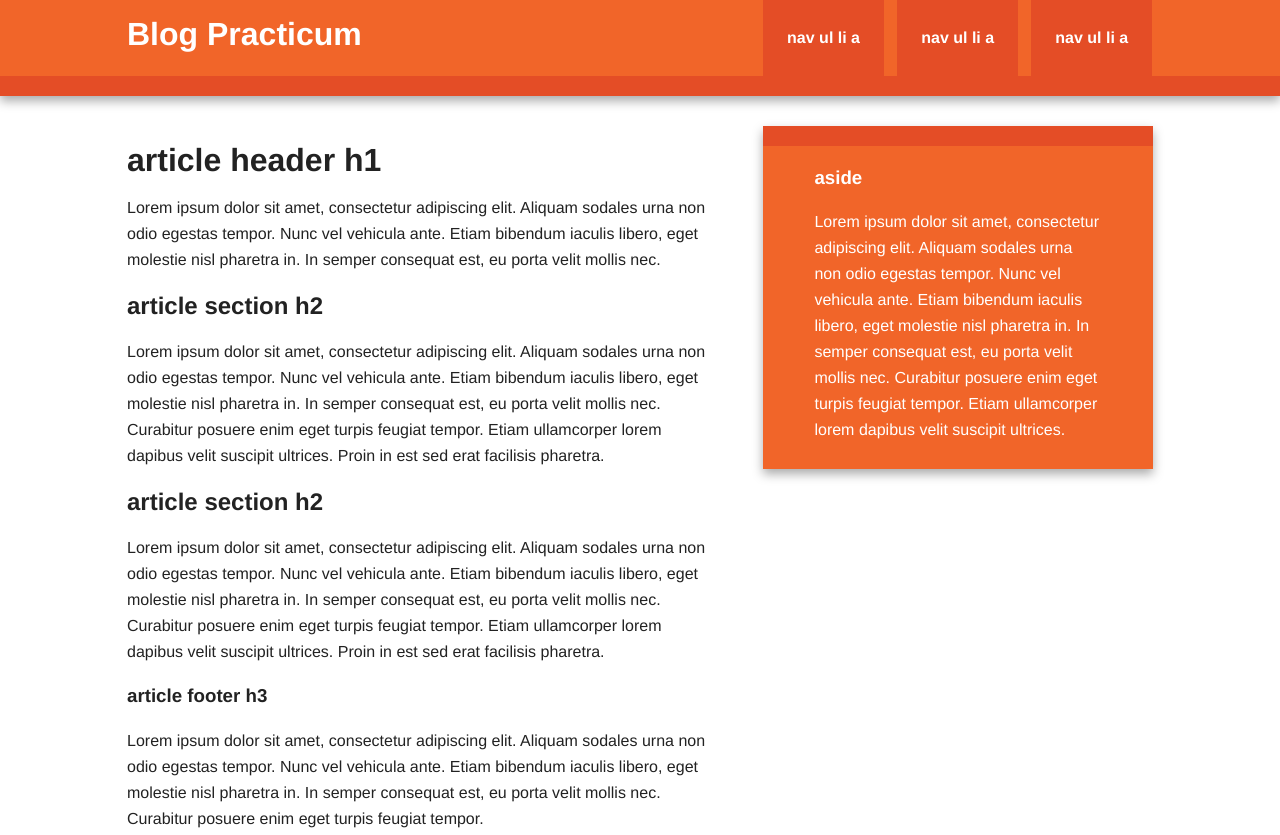
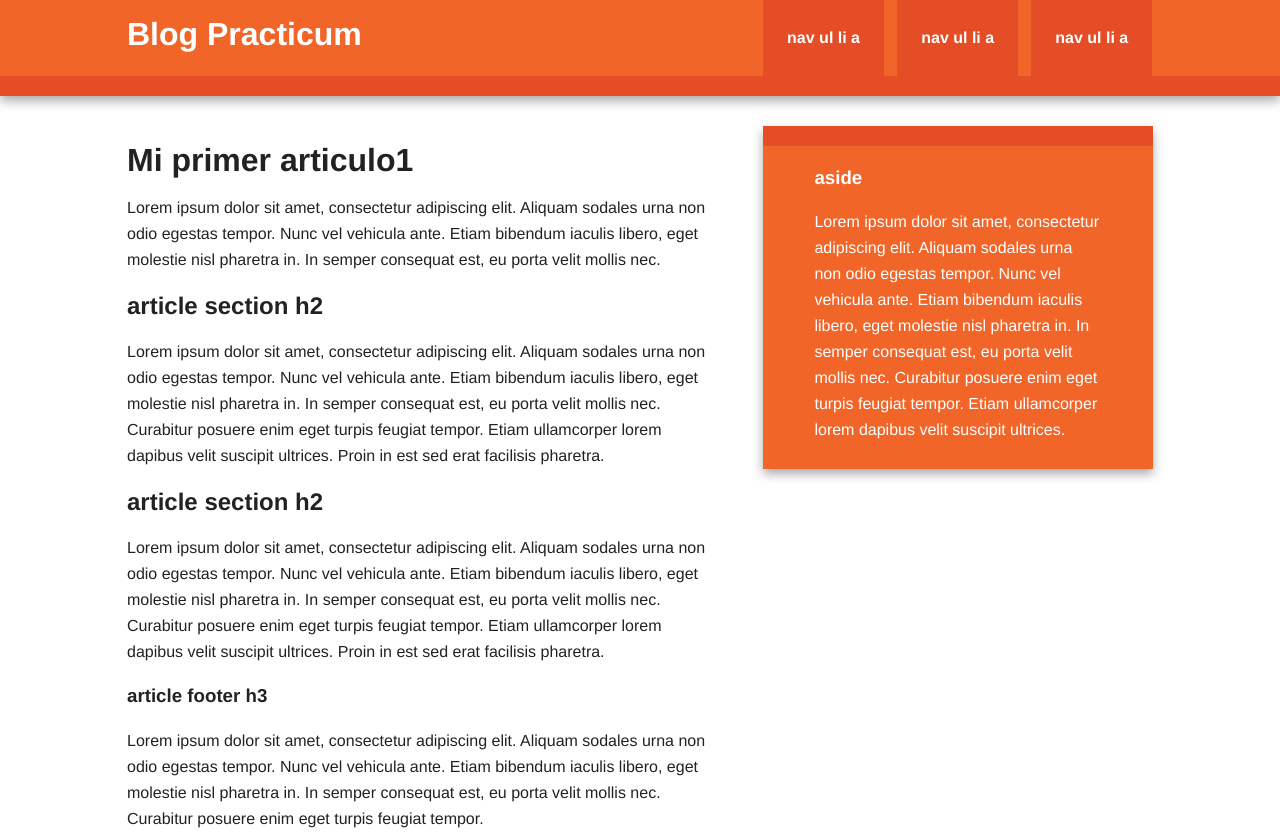
Before and after one commit to Mikeermz/practicum_github, a plain HTML site: page index.html in a window 1280 px wide. Shown: the top 835 px of the page. Drawn offline with nearby package versions, Linux system fonts and the light colour scheme.

Commit message:
feat: adding article

```diff
--- a/index.html
+++ b/index.html
@@ -39,7 +39,7 @@
 
                 <article>
                     <header>
-                        <h1>article header h1</h1>
+                        <h1>Mi primer articulo1</h1>
                         <p>Lorem ipsum dolor sit amet, consectetur adipiscing elit. Aliquam sodales urna non odio egestas tempor. Nunc vel vehicula ante. Etiam bibendum iaculis libero, eget molestie nisl pharetra in. In semper consequat est, eu porta velit mollis nec.</p>
                     </header>
                     <section>
```
